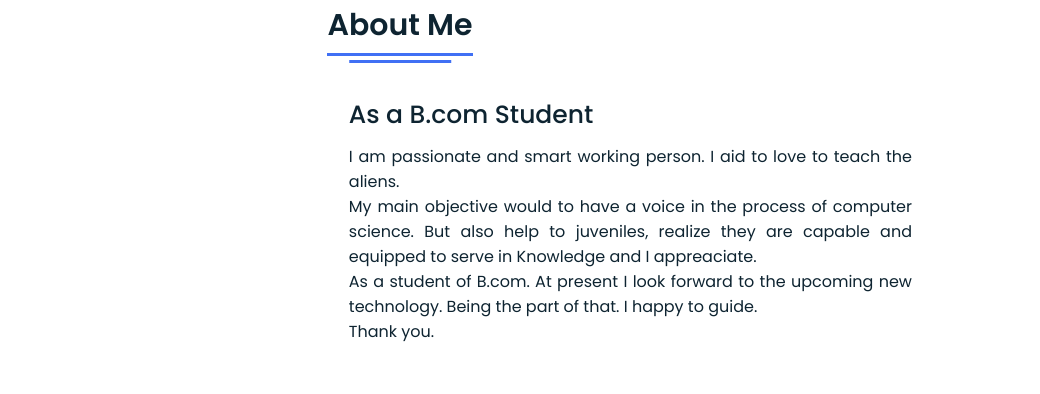
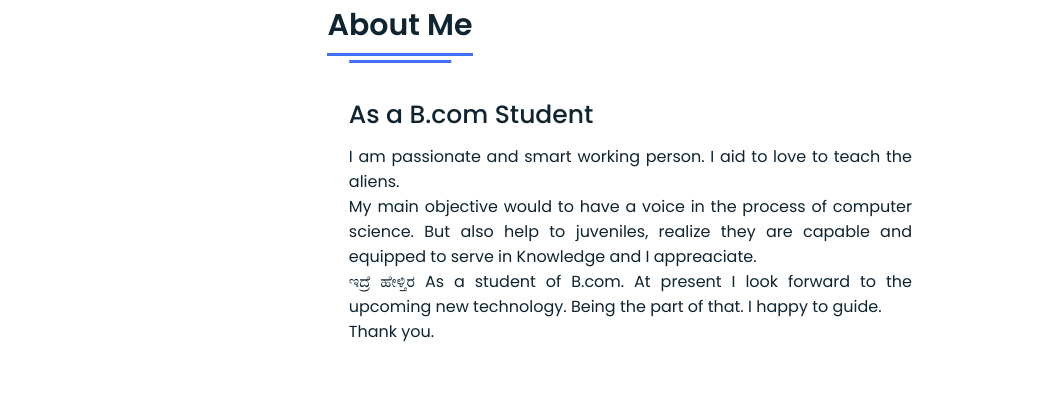
Before and after one commit to Shashank-R-85/shashank_78, a plain HTML site: page index.html in a window 1280 px wide. Shown: the part 1130-1524 px from the top of the page, 240-1280 px from the left. Drawn offline with Linux system fonts and the light colour scheme.

Commit message:
Update index.html

```diff
--- a/index.html
+++ b/index.html
@@ -83,7 +83,7 @@
              I am passionate and smart working person. I aid to love to teach the aliens.
             <br>My main objective would to have a voice in the process of computer science.
             But also help to juveniles, realize they are capable and equipped to serve in
-            Knowledge and I appreaciate.<br>
+            Knowledge and I appreaciate.<br> ಇದ್ರೆ ಹೇಳ್ತಿರ
             As a student of B.com.
             At present I look forward to the upcoming new technology.
             Being the part of that. I happy to guide.<br>
```
